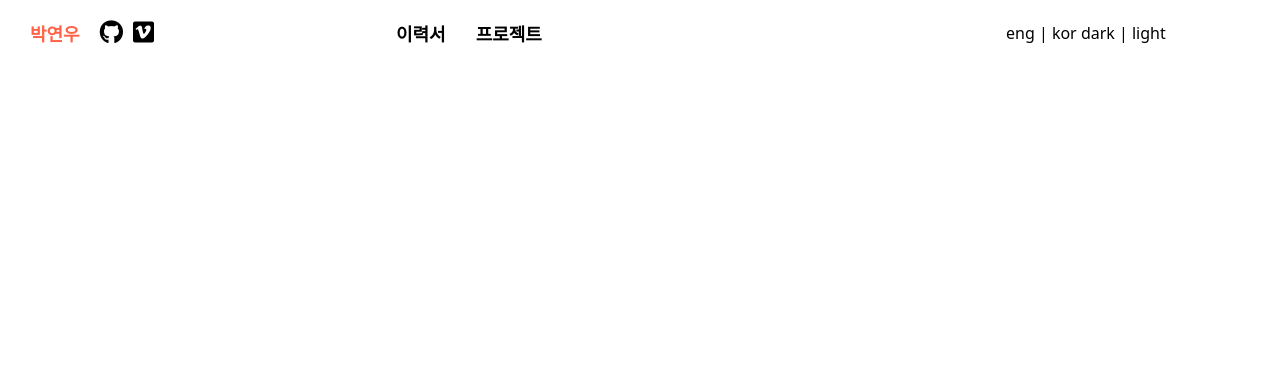
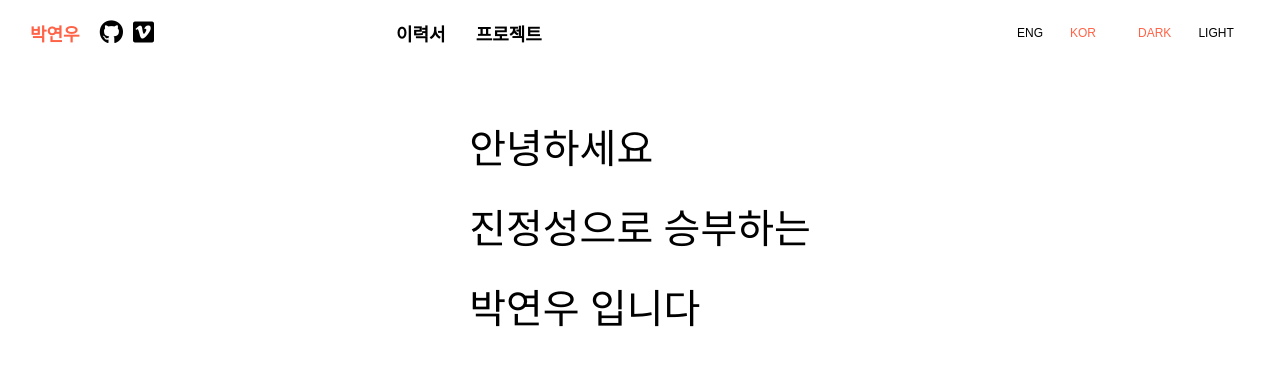
Before and after one commit to HyeonWooGa/resume__park-yeonwoo, a Next.js app: page / in a window 1280 px wide. Shown: the top 366 px of the page. Built offline with nearby package versions, Linux system fonts and the light colour scheme.

Commit message:
isEng State 확인

```diff
--- a/components/NavBar.js
+++ b/components/NavBar.js
@@ -1,6 +1,8 @@
 import Link from "next/link";
 import { useRouter } from "next/router";
+import { useRecoilState } from "recoil";
 import styled from "styled-components";
+import { isDarkState, isEngState } from "../states/atoms";
 
 const I = styled.i`
   font-size: 24px;
@@ -13,6 +15,8 @@ const Container = styled.div`
 
 const Toggles = styled.div`
   width: 20%;
+  display: flex;
+  gap: 20px;
 `;
 
 const Nav = styled.nav`
@@ -21,13 +25,6 @@ const Nav = styled.nav`
   align-items: center;
   gap: 30px;
   width: 50%;
-`;
-
-const Title = styled.div`
-  width: 30%;
-  display: flex;
-  gap: 20px;
-  align-items: center;
 `;
 
 const Wrapper = styled.div`
@@ -39,19 +36,49 @@ const Wrapper = styled.div`
     font-weight: 600;
     font-size: 18px;
   }
-  a.active {
+  .active {
     color: tomato;
   }
 `;
 
+const Title = styled.div`
+  width: 30%;
+  display: flex;
+  gap: 20px;
+  align-items: center;
+`;
+
+const Button = styled.button`
+  font-weight: 400;
+  font-size: 12px;
+  background-color: transparent;
+  border: 1px solid white;
+  border-radius: 5px;
+  padding: 5px 10px;
+`;
+
+const ButtonContainer = styled.div`
+  display: flex;
+  gap: 5px;
+`;
 export default function NavBar() {
+  const [isEng, setIsEng] = useRecoilState(isEngState);
+  const [isDark, setIsDark] = useRecoilState(isDarkState);
   const router = useRouter();
   // console.log(router);
+
+  const handleClickEng = () => setIsEng(true);
+  const handleClickKor = () => setIsEng(false);
+  const handleClickDark = () => setIsDark(true);
+  const handleClickLight = () => setIsDark(false);
+
   return (
     <Wrapper>
       <Title>
         <Link href="/">
-          <a className={router.pathname === "/" ? "active" : ""}>박연우</a>
+          <a className={router.pathname === "/" ? "active" : ""}>
+            {isEng ? "Park Yeonwoo" : "박연우"}
+          </a>
         </Link>
         <Container>
           <a
@@ -80,7 +107,24 @@ export default function NavBar() {
           </a>
         </Link>
       </Nav>
-      <Toggles>eng | kor dark | light</Toggles>
+      <Toggles>
+        <ButtonContainer>
+          <Button className={isEng ? "active" : ""} onClick={handleClickEng}>
+            ENG
+          </Button>
+          <Button className={isEng ? "" : "active"} onClick={handleClickKor}>
+            KOR
+          </Button>
+        </ButtonContainer>
+        <ButtonContainer>
+          <Button className={isDark ? "active" : ""} onClick={handleClickDark}>
+            DARK
+          </Button>
+          <Button className={isDark ? "" : "active"} onClick={handleClickLight}>
+            LIGHT
+          </Button>
+        </ButtonContainer>
+      </Toggles>
     </Wrapper>
   );
 }
--- a/package.json
+++ b/package.json
@@ -10,9 +10,11 @@
   },
   "dependencies": {
     "babel-preset-next": "^1.4.0",
+    "framer-motion": "^7.1.1",
     "next": "12.2.4",
     "react": "18.2.0",
     "react-dom": "18.2.0",
+    "recoil": "^0.7.5",
     "styled-components": "^5.3.5"
   },
   "devDependencies": {
--- a/pages/_app.js
+++ b/pages/_app.js
@@ -1,10 +1,12 @@
 import Script from "next/script";
+import { RecoilRoot } from "recoil";
 import Layout from "../components/Layout";
 import "../styles/globals.css";
 
 export default function App({ Component, pageProps }) {
   return (
     <>
+      <RecoilRoot>
         <Layout>
           <Component {...pageProps} />
           <Script
@@ -12,6 +14,7 @@ export default function App({ Component, pageProps }) {
             crossorigin="anonymous"
           ></Script>
         </Layout>
+      </RecoilRoot>
     </>
   );
 }
--- a/pages/about.js
+++ b/pages/about.js
@@ -61,8 +61,8 @@ export default function About() {
           웹 앱 V1 프로젝트 개발
           <br />
           <br /> TypeScript
-          <br /> &nbsp;&nbsp;&nbsp;&nbsp;- Class, 객체지향 활용하여 블록체인을
-          직접 개발
+          {/*<br /> &nbsp;&nbsp;&nbsp;&nbsp;- Class, 객체지향 활용하여 블록체인을
+          직접 개발*/}
           <br /> &nbsp;&nbsp;&nbsp;&nbsp;- NextJS, React 대부분 TypeScript 사용
           <br />
           <br /> React <i className="fa-brands fa-react"></i>
--- a/pages/index.js
+++ b/pages/index.js
@@ -1,13 +1,155 @@
+import { motion } from "framer-motion";
+import { useEffect } from "react";
+import { useRecoilValue } from "recoil";
 import styled from "styled-components";
 import Seo from "../components/Seo";
+import { isEngState } from "../states/atoms";
 
-const Wrapper = styled.div``;
+const Wrapper = styled.div`
+  display: flex;
+  justify-content: center;
+  align-items: center;
+  width: 100vw;
+  height: 40vh;
+`;
+
+const Div = styled(motion.div)``;
+
+const Span = styled(motion.span)`
+  font-size: 40px;
+`;
+
+const divVariants = {
+  start: {
+    opacity: 0,
+    scale: 0.5,
+  },
+  end: {
+    opacity: 1,
+    scale: 1,
+    transition: {
+      type: "spring",
+      duration: 0.5,
+      bounce: 0.5,
+      delayChildren: 0.5,
+      staggerChildren: 0.2,
+    },
+  },
+};
+
+const spanVariants = {
+  start: { opacity: 0, y: 10 },
+  end: {
+    opacity: 1,
+    y: 0,
+  },
+};
 
 export default function Home() {
+  const isEng = useRecoilValue(isEngState);
+  useEffect(() => {}, []);
   return (
     <>
       <Seo title="On The Rocket" />
-      <Wrapper></Wrapper>
+      <Wrapper>
+        {/*isEng ? (
+          <Div variants={divVariants} initial="start" animate="end">
+            <Span variants={spanVariants}>H</Span>
+            <Span variants={spanVariants}>E</Span>
+            <Span variants={spanVariants}>L</Span>
+            <Span variants={spanVariants}>L</Span>
+            <Span variants={spanVariants}>O</Span>
+            <br />
+            <br />
+            <Span variants={spanVariants}>I</Span>
+            <Span variants={spanVariants}>'</Span>
+            <Span variants={spanVariants}>m </Span>
+            <Span variants={spanVariants}>P</Span>
+            <Span variants={spanVariants}>a</Span>
+            <Span variants={spanVariants}>r</Span>
+            <Span variants={spanVariants}>k </Span>
+            <Span variants={spanVariants}>Y</Span>
+            <Span variants={spanVariants}>e</Span>
+            <Span variants={spanVariants}>o</Span>
+            <Span variants={spanVariants}>n</Span>
+            <Span variants={spanVariants}>w</Span>
+            <Span variants={spanVariants}>o</Span>
+            <Span variants={spanVariants}>o</Span>
+            <br />
+            <br />
+            <Span variants={spanVariants}>w</Span>
+            <Span variants={spanVariants}>o</Span>
+            <Span variants={spanVariants}>r</Span>
+            <Span variants={spanVariants}>k </Span>
+            <Span variants={spanVariants}>w</Span>
+            <Span variants={spanVariants}>i</Span>
+            <Span variants={spanVariants}>t</Span>
+            <Span variants={spanVariants}>h </Span>
+            <Span variants={spanVariants}>s</Span>
+            <Span variants={spanVariants}>i</Span>
+            <Span variants={spanVariants}>n</Span>
+            <Span variants={spanVariants}>c</Span>
+            <Span variants={spanVariants}>e</Span>
+            <Span variants={spanVariants}>r</Span>
+            <Span variants={spanVariants}>i</Span>
+            <Span variants={spanVariants}>t</Span>
+            <Span variants={spanVariants}>y</Span>
+          </Div>
+        ) : (
+          <Div variants={divVariants} initial="start" animate="end">
+            <Span variants={spanVariants}>안</Span>
+            <Span variants={spanVariants}>녕</Span>
+            <Span variants={spanVariants}>하</Span>
+            <Span variants={spanVariants}>세</Span>
+            <Span variants={spanVariants}>요</Span>
+            <br />
+            <br />
+            <Span variants={spanVariants}>진</Span>
+            <Span variants={spanVariants}>정</Span>
+            <Span variants={spanVariants}>성</Span>
+            <Span variants={spanVariants}>으</Span>
+            <Span variants={spanVariants}>로 </Span>
+            <Span variants={spanVariants}>승</Span>
+            <Span variants={spanVariants}>부</Span>
+            <Span variants={spanVariants}>하</Span>
+            <Span variants={spanVariants}>는</Span>
+            <br />
+            <br />
+            <Span variants={spanVariants}>박</Span>
+            <Span variants={spanVariants}>연</Span>
+            <Span variants={spanVariants}>우 </Span>
+            <Span variants={spanVariants}>입</Span>
+            <Span variants={spanVariants}>니</Span>
+            <Span variants={spanVariants}>다</Span>
+          </Div>
+        )*/}
+        <Div variants={divVariants} initial="start" animate="end">
+          <Span variants={spanVariants}>안</Span>
+          <Span variants={spanVariants}>녕</Span>
+          <Span variants={spanVariants}>하</Span>
+          <Span variants={spanVariants}>세</Span>
+          <Span variants={spanVariants}>요</Span>
+          <br />
+          <br />
+          <Span variants={spanVariants}>진</Span>
+          <Span variants={spanVariants}>정</Span>
+          <Span variants={spanVariants}>성</Span>
+          <Span variants={spanVariants}>으</Span>
+          <Span variants={spanVariants}>로 </Span>
+          <Span variants={spanVariants}>승</Span>
+          <Span variants={spanVariants}>부</Span>
+          <Span variants={spanVariants}>하</Span>
+          <Span variants={spanVariants}>는</Span>
+          <br />
+          <br />
+          <Span variants={spanVariants}>박</Span>
+          <Span variants={spanVariants}>연</Span>
+          <Span variants={spanVariants}>우 </Span>
+          <Span variants={spanVariants}>입</Span>
+          <Span variants={spanVariants}>니</Span>
+          <Span variants={spanVariants}>다</Span>
+        </Div>
+      </Wrapper>
     </>
   );
 }
--- /dev/null
+++ b/states/atoms.js
@@ -0,0 +1,28 @@
+import { atom } from "recoil";
+
+const localStorageEffect =
+  (key) =>
+  ({ setSelf, onSet }) => {
+    if (typeof window !== "undefined") {
+      const savedValue = localStorage.getItem(key);
+      if (savedValue) {
+        setSelf(JSON.parse(savedValue));
+      }
+
+      onSet((newValue) => {
+        localStorage.setItem(key, JSON.stringify(newValue));
+      });
+    }
+  };
+
+export const isEngState = atom({
+  key: "isEng",
+  default: false,
+  effects: [localStorageEffect("isEng")],
+});
+
+export const isDarkState = atom({
+  key: "isDark",
+  default: true,
+  effects: [localStorageEffect("isDark")],
+});
```
Also changed, not shown: 1 other file (tests, documents, lock files or other folders). Lines whose indentation alone changed are shown as unchanged.
